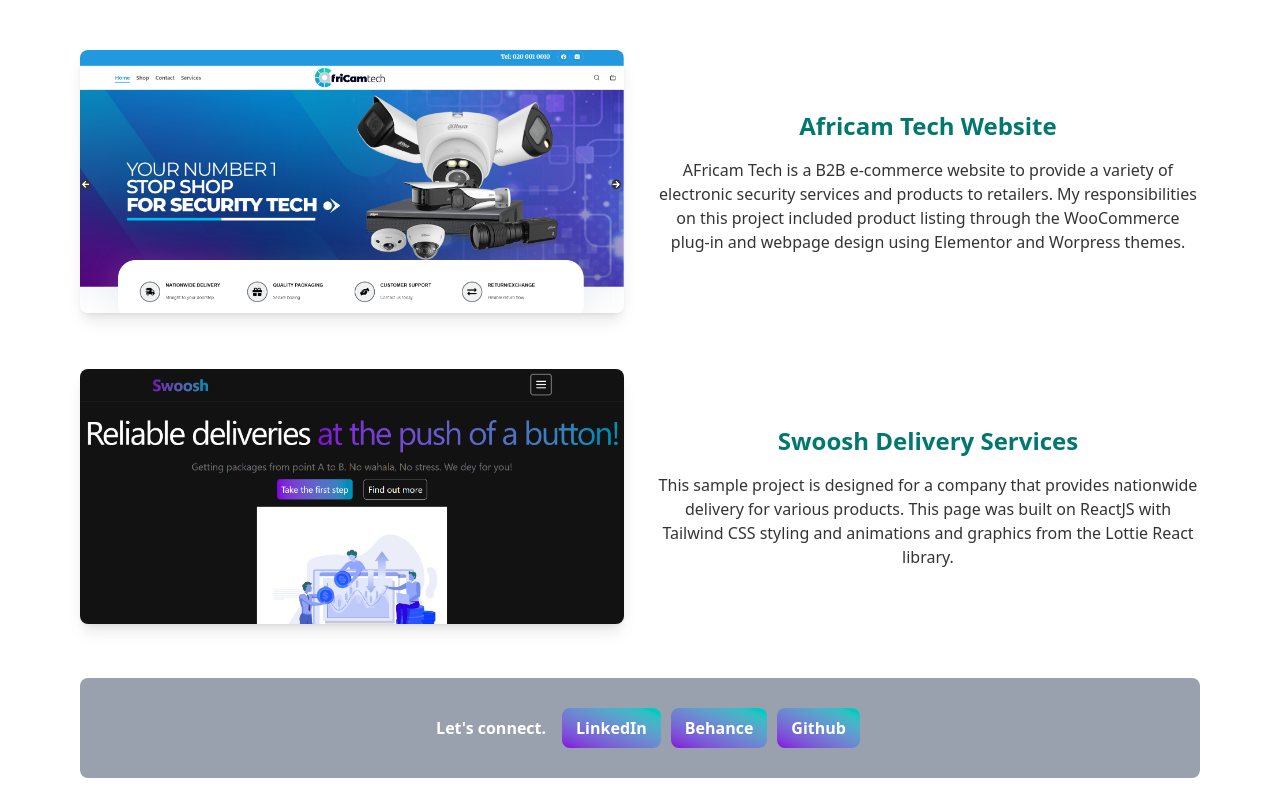
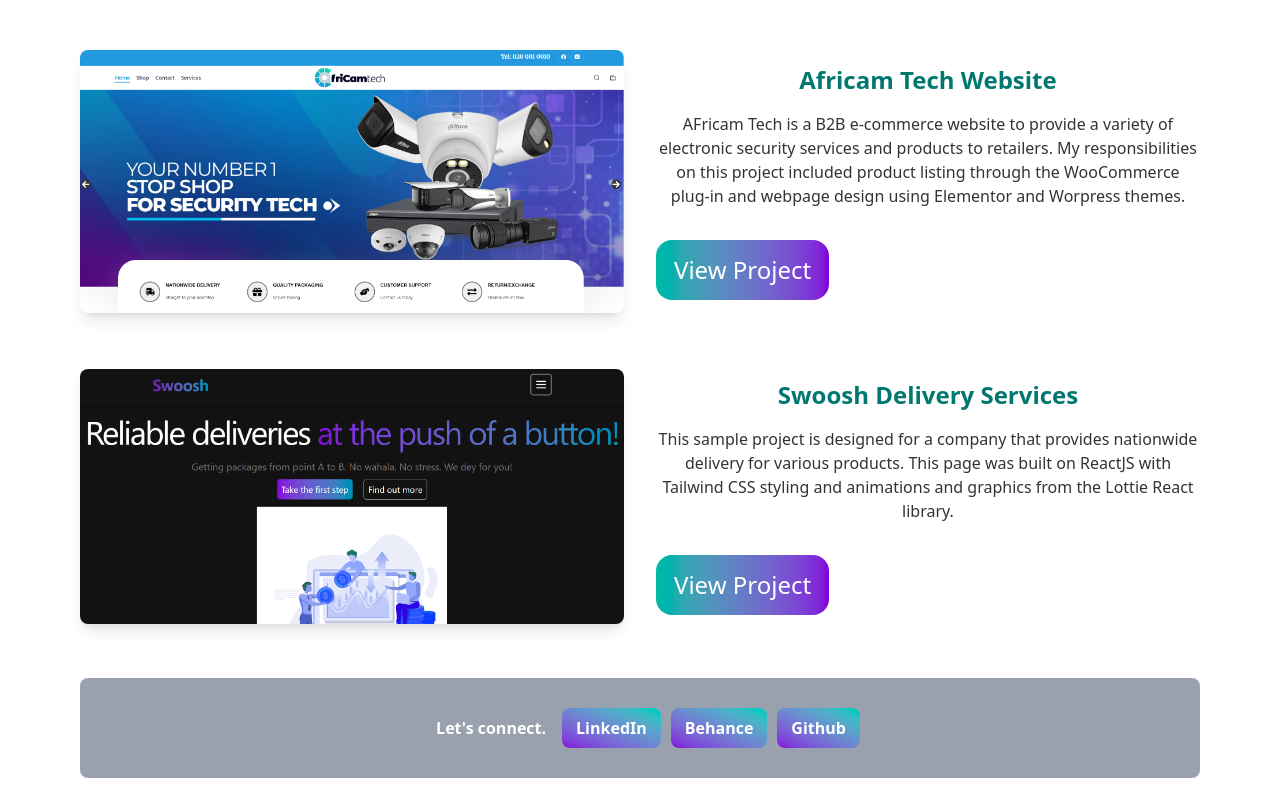
Before and after one commit to urieltetteh97/folio, a React (Vite) app in the folder portfolio-app/: page / in a window 1280 px wide. Shown: the part 933-1721 px from the top of the page. Built offline with nearby package versions, Linux system fonts and the light colour scheme; a web font is replaced by a local one.

Commit message:
project buttons added

```diff
--- a/portfolio-app/src/components/Projects.jsx
+++ b/portfolio-app/src/components/Projects.jsx
@@ -61,6 +61,9 @@
             <p className="text-black/80">
               AFricam Tech is a B2B e-commerce website to provide a variety of electronic security services and products to retailers. My responsibilities on this project included product listing through the WooCommerce plug-in and webpage design using Elementor and Worpress themes.
             </p>
+           <button className="rounded-2xl px-4.5 py-3.5 cursor-pointer transform hover:scale-108 transition-all duration-300 ease-in-out bg-gradient-to-r from-teal-500 to-purple-700 w-max mt-4">
+              <span className="text-white font bold text-2xl">View Project</span>
+            </button>
           </motion.div>
         </div>
          <div className="grid grid-cols-1 md:grid-cols-2 gap-8 items-center px-4 py-7">
@@ -93,6 +96,10 @@
             <p className="text-black/80">
               This sample project is designed for a company that provides nationwide delivery for various products. This page was built on ReactJS with Tailwind CSS styling and animations and graphics from the Lottie React library.
             </p>
+            <button className="rounded-2xl px-4.5 py-3.5 cursor-pointer transform hover:scale-108 transition-all duration-300 ease-in-out bg-gradient-to-r from-teal-500 to-purple-700 w-max mt-4">
+              <span className="text-white font bold text-2xl">View Project</span>
+            </button>
+
           </motion.div>
         </div>
       </div>
```
